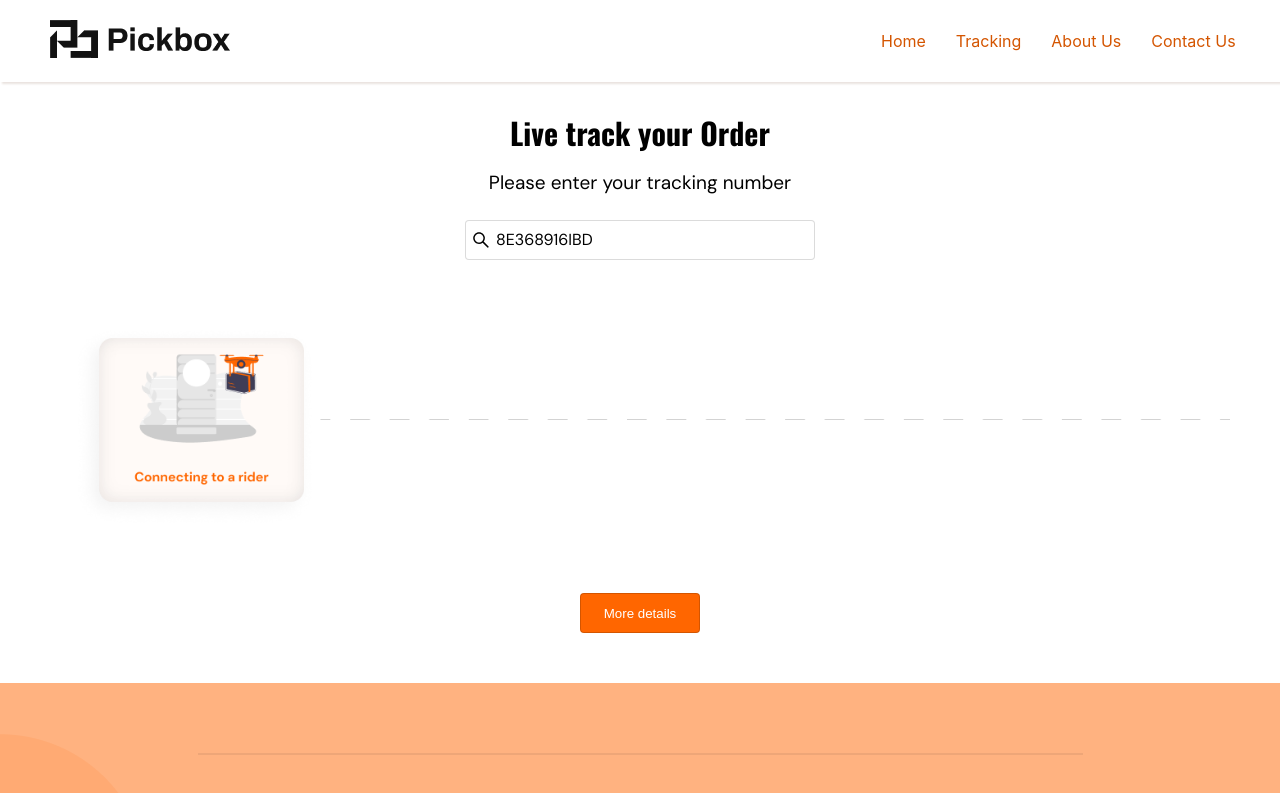
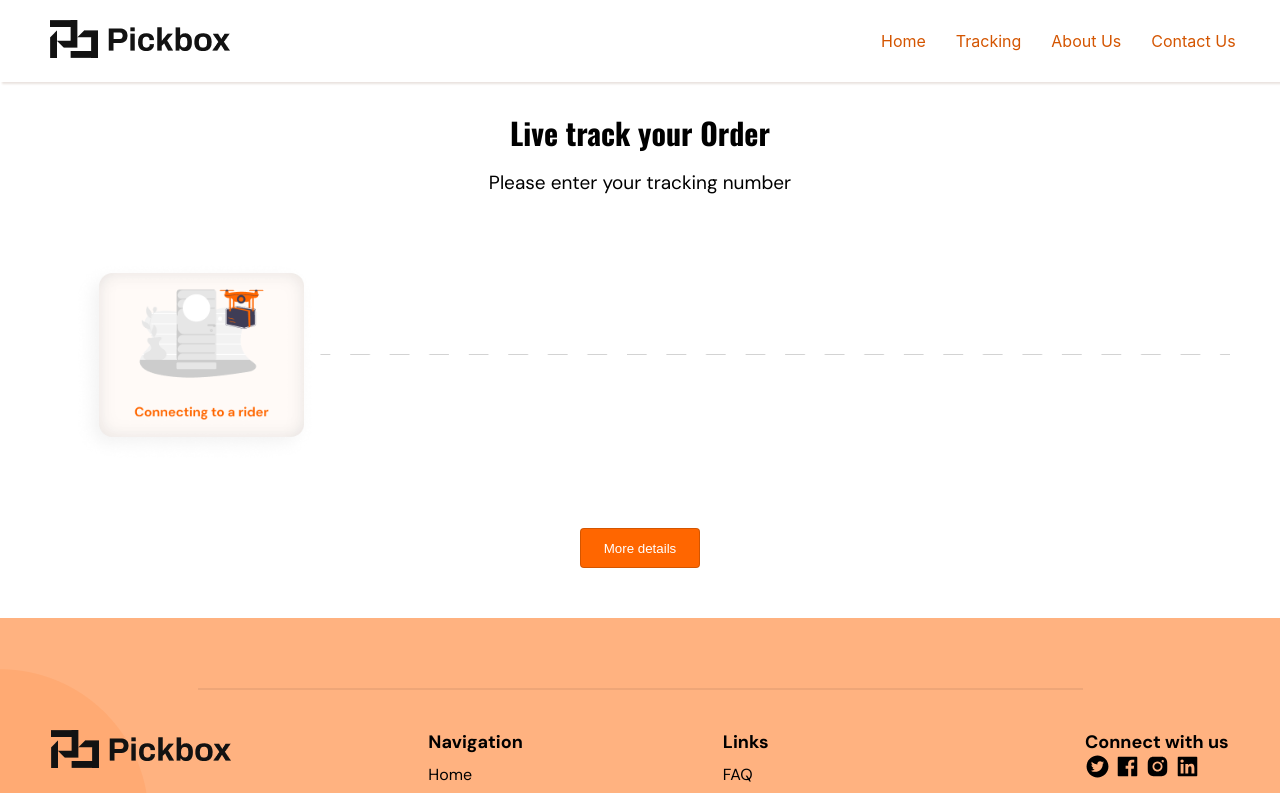
Before and after one commit to Pickbox-Project/Pickbox-frontend, a React (Create React App) app: page /tracking-waiting in a window 1280 px wide. Shown: the top 793 px of the page. Built offline with nearby package versions, Linux system fonts and the light colour scheme.

Commit message:
Consuming Tracking Endpoint

```diff
--- a/src/Components/TrackingWaiting/TrackingWaiting.jsx
+++ b/src/Components/TrackingWaiting/TrackingWaiting.jsx
@@ -15,10 +15,6 @@ const TrackingWaiting = () => {
       <div className="tracking-text">
         <h3>Live track your Order</h3>
         <p>Please enter your tracking number</p>
-      </div>
-      <div className="tracking-input">
-        <AiOutlineSearch className="search-icon" />
-        <input type="search" placeholder="8E368916IBD" />
       </div>
       <div className="tracking-result">
         <img
```
